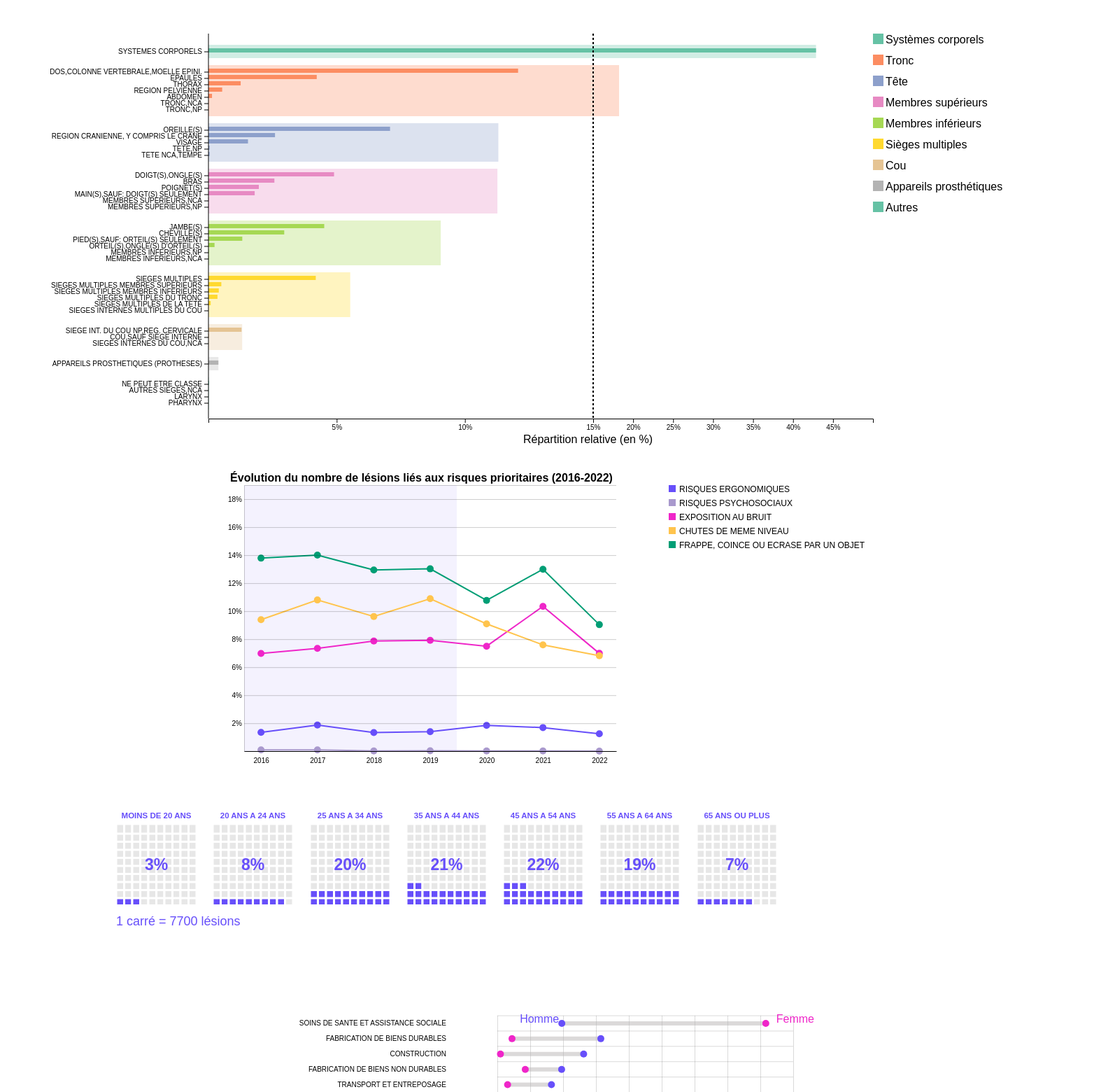
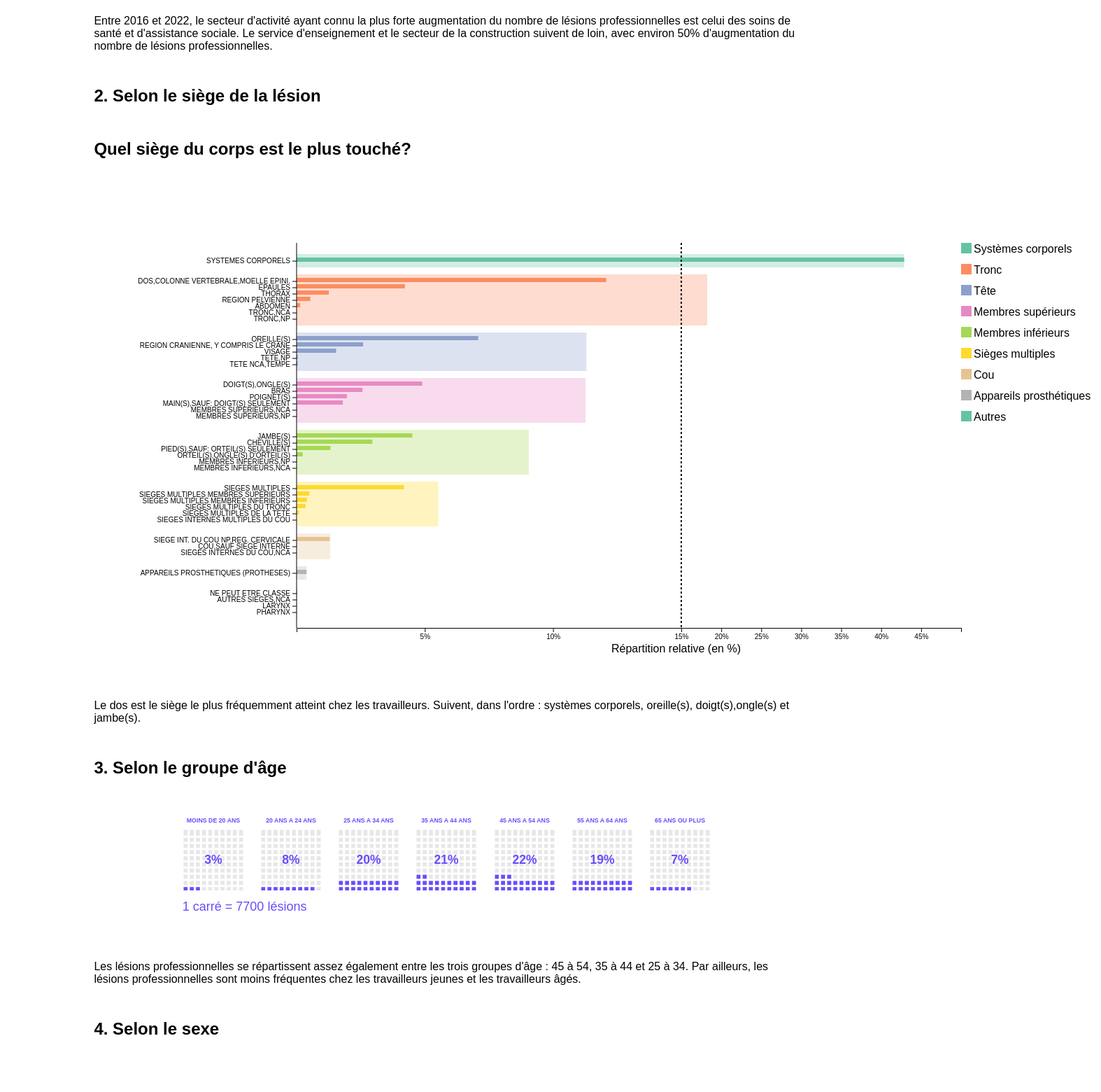
Before and after one commit to ThierryBC-24/ThierryBC-24.github.io, an Angular app in the folder INF8808/: page / in a window 1280 px wide. Shown: the part 740-2300 px from the top of the page at 70% size, 1574 px wide, since content can reach past the window. Built offline with nearby package versions, Linux system fonts and the light colour scheme.

Commit message:
added text and headers

```diff
--- a/INF8808/src/app/app.component.html
+++ b/INF8808/src/app/app.component.html
@@ -1,11 +1,106 @@
 <router-outlet></router-outlet>
+<div class="container">
+  <h1>Portrait des lésions professionnelles au Québec (2016-2022)</h1>
+  <h2>1. Selon le secteur d'activité</h2>
+  <div class="viz">
+    <app-area-chart-container></app-area-chart-container>
+  </div>
 
-<header>
-  <h1>Angular + D3</h1>
-</header>
-<app-area-chart-container></app-area-chart-container>
-<app-viz2></app-viz2>
-<app-line-chart></app-line-chart>
-<app-waffle-chart-container></app-waffle-chart-container>
-<app-connected-plot></app-connected-plot>
-<app-bubble-bar-chart></app-bubble-bar-chart>
+  <p>
+    Entre 2016 et 2022, le secteur d'activité ayant connu la plus forte
+    augmentation du nombre de lésions professionnelles est celui des soins de
+    santé et d'assistance sociale. Le service d'enseignement et le secteur de la
+    construction suivent de loin, avec environ 50% d'augmentation du nombre de
+    lésions professionnelles.
+  </p>
+  <h2>2. Selon le siège de la lésion</h2>
+  <div class="viz">
+    <app-viz2></app-viz2>
+  </div>
+  <p>
+    Le dos est le siège le plus fréquemment atteint chez les travailleurs.
+    Suivent, dans l'ordre : systèmes corporels, oreille(s), doigt(s),ongle(s) et
+    jambe(s).
+  </p>
+  <h2>3. Selon le groupe d'âge</h2>
+
+  <div class="viz">
+    <app-waffle-chart-container></app-waffle-chart-container>
+  </div>
+
+  <p>
+    Les lésions professionnelles se répartissent assez également entre les trois
+    groupes d'âge : 45 à 54, 35 à 44 et 25 à 34. Par ailleurs, les lésions
+    professionnelles sont moins fréquentes chez les travailleurs jeunes et les
+    travailleurs âgés.
+  </p>
+
+  <h2>4. Selon le sexe</h2>
+  <div class="viz">
+    <app-connected-plot></app-connected-plot>
+  </div>
+  <p>
+    L'écart entre les sexes est plus marqué dans le secteur des soins de santé
+    et de l'assistance sociale. Cette disparité peut s'expliquer par le fait que
+    les hommes et les femmes ne se répartissent pas également entre les
+    professions. D'ailleurs, parmi l'ensemble des secteurs d'activité, le nombre
+    de lésions professionnelles est souvent plus élevé chez les hommes que chez
+    les femmes.
+  </p>
+
+  <h2>5. Selon la nature de lésion, ou le genre d'accident</h2>
+  <div class="viz">
+    <app-bubble-bar-chart></app-bubble-bar-chart>
+  </div>
+
+  <p>
+    Environ un tiers des lésions sont des blessures traumatiques qui affectent
+    les muscles, les tendons. Viennent ensuite les natures plaie-contusion
+    superficielle, maladies du système nerveux ou des organes sensoriels,
+    troubles du système musculosquelettique et blessures traumatiques, os, nerfs
+    et moëlle épinière.
+  </p>
+  <p>
+    Les six genres d'accidents les plus fréquents chez les travailleurs sont les
+    suivants :
+  </p>
+  <ul>
+    <li>Effort excessif</li>
+    <li>
+      Exposition à des substances caustiques, nocives (toxiques) ou allergènes
+    </li>
+    <li>Réaction du corps</li>
+    <li>Chute de même niveau</li>
+    <li>Frappé par un objet</li>
+    <li>Exposition au bruit</li>
+  </ul>
+  <p>
+    Ces genres d'accidents englobent environ 67 % de l'ensemble des lésions.
+  </p>
+
+  <h2>7. Évolution des lésions liées aux risques prédominants</h2>
+  <div class="viz">
+    <app-line-chart></app-line-chart>
+  </div>
+
+  <p>
+    La CNESST priorise certains risques dans la "Planification pluriannuelle en
+    prévention-inspection 2020-2023" afin d'établir les priorités sur lesquelles
+    elle souhaite concentrer ses efforts. Les risques prédominants identifiés
+    par la CNESST sont les suivants :
+  </p>
+  <ul>
+    <li>Risques ergonomiques</li>
+    <li>Exposition au bruit</li>
+    <li>Chutes de même niveau</li>
+    <li>Risques psychosociaux liés au travail</li>
+    <li>Frappé, coincé ou écrasé par un objet ou de l'équipement</li>
+  </ul>
+  <p>
+    Pendant la période 2020-2023, une baisse du pourcentage de lésions a été
+    observée pour les incidents liés au 'frappé, coincé ou écrasé par un objet
+    ou de l'équipement' ainsi qu'aux 'chutes de même niveau'. En revanche, les
+    lésions liées à l'exposition au bruit ont légèrement augmenté par rapport
+    aux données enregistrées avant la mise en place des actions.
+  </p>
+</div>
--- a/INF8808/src/app/app.component.scss
+++ b/INF8808/src/app/app.component.scss
@@ -0,0 +1,12 @@
+.container {
+  width: 80%;
+  margin: auto;
+}
+
+h2 {
+  margin-top: 3rem;
+}
+
+.viz {
+  margin: 3rem 0;
+}
```
